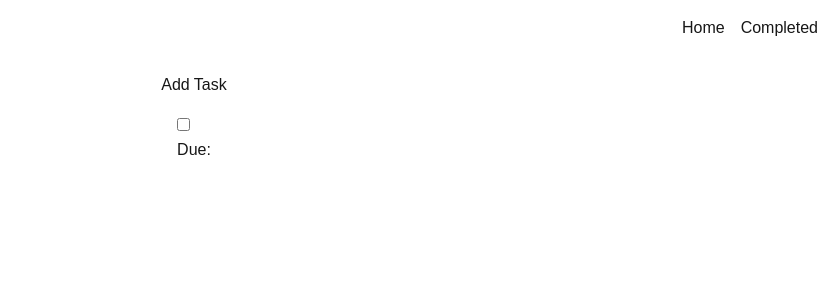
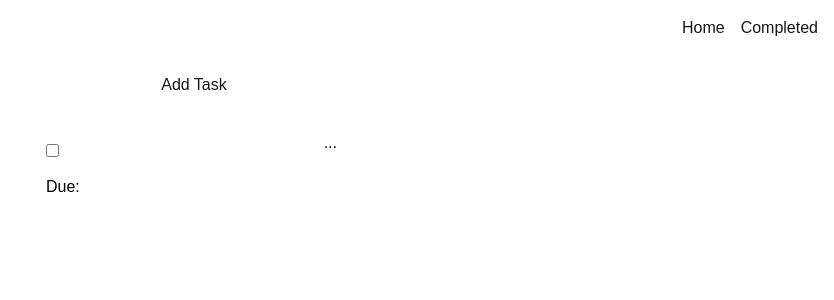
Before and after one commit to evunti/todo-app, a Next.js app: page / in a window 1280 px wide. Shown: the top 300 px of the page, without its empty margins (446-1280 px from the left). Built offline with nearby package versions, Linux system fonts and the light colour scheme.

Commit message:
added divs to item.tsx and some css

```diff
--- a/app/globals.css
+++ b/app/globals.css
@@ -48,7 +48,7 @@ nav {
   width: 100px;
   background-color: #0a0a0a;
 }
-#descriptiontex {
+#descriptiontext {
   width: 300px;
   height: 165px;
   background-color: #0a0a0a;
@@ -70,6 +70,13 @@ nav {
 #cancelTaskButton {
   padding: 5px;
 }
+#optionsButton {
+  padding: 5px;
+  padding-bottom: 20px;
+}
+#checkbox {
+  border-radius: 50%;
+}
 .titleDiv {
   display: flex;
   justify-content: space-between;
@@ -82,6 +89,11 @@ nav {
   display: flex;
   justify-content: flex-start;
 }
+.decriptionItemDiv {
+}
+.dateItemDiv {
+}
+
 /* #inputdate {
   display: flex;
   flex-direction: column;
@@ -92,3 +104,18 @@ nav {
   border: 2px solid white;
   border-radius: 5px;
 }
+.todoItemContainer {
+  /* display: grid; */
+  /* grid-template-rows: ; */
+  border: 2px solid white;
+  background-color: white;
+  color: black;
+  width: 300px;
+  height: 250px;
+  margin-top: 10px;
+  border-radius: 15px;
+}
+.todoItemsContainer {
+  display: grid;
+  grid-template-columns: 200px 200px 200px;
+}
--- a/components/form.tsx
+++ b/components/form.tsx
@@ -32,7 +32,7 @@ function TaskForm({ onSubmit }) {
 
         <div className="decriptionDiv">
           <textarea
-            id="descriptiontex"
+            id="descriptiontext"
             value={description}
             onChange={(e) => setDescription(e.target.value)}
             placeholder="Description..."
--- a/components/item.tsx
+++ b/components/item.tsx
@@ -9,17 +9,27 @@ function TodoItem({ title, description, dueDate }) {
   const deleteTodoItem = () => {};
 
   return (
-    <div>
-      <input type="checkbox" checked={completed} readOnly />
-      <h3>{title}</h3>
-      <p>{description}</p>
-      <p>Due: {dueDate}</p>
-      {/* <button id="editbutton" onClick={handleEdit}>
+    <div className="todoItemaContainer">
+      <div className="todoItemContainer">
+        <div className="titleDiv">
+          <input id="checkbox" type="checkbox" checked={completed} />
+          <h3>{title}</h3>
+          <button id="optionsButton">...</button>
+        </div>
+        <div className="decriptionItemDiv">
+          <p>{description}</p>
+        </div>
+
+        <div className="dateItemDiv">
+          <p>Due: {dueDate}</p>
+        </div>
+        {/* <button id="editbutton" onClick={handleEdit}>
         Edit
       </button>
       <button id="deletebutton" onClick={() => deleteTodoItem(id)}>
         Delete
       </button> */}
+      </div>
     </div>
   );
 }
```
